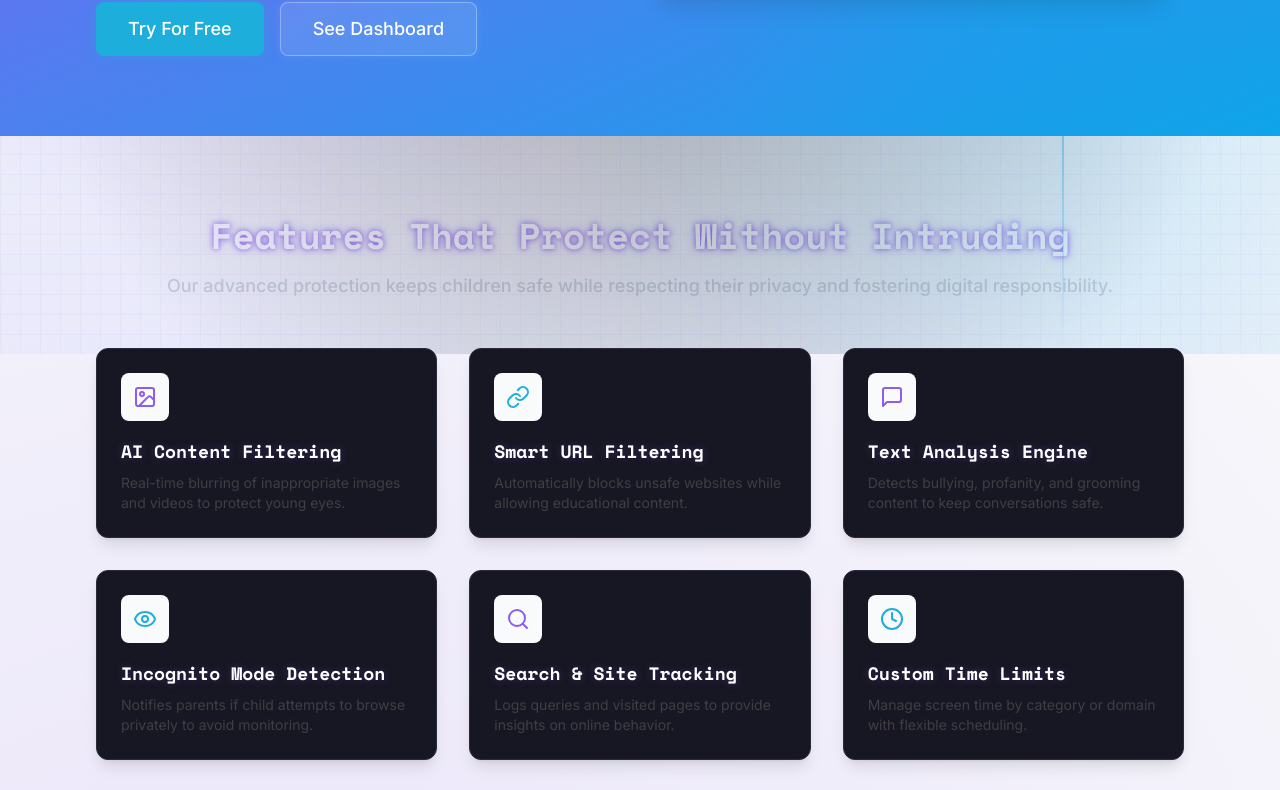
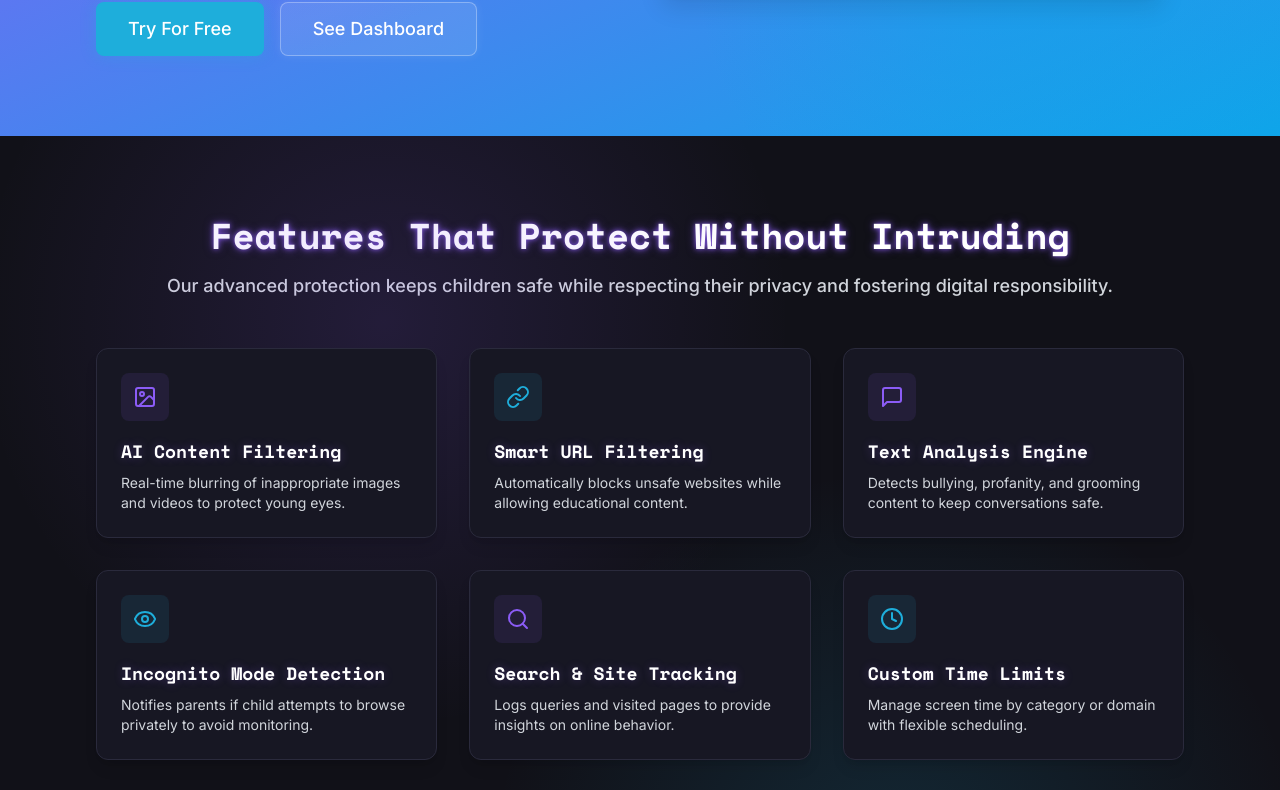
Before and after one commit to provanshh/cyber-safe-kids-shield-58, a React (Vite) app: page / in a window 1280 px wide. Shown: the part 446-1236 px from the top of the page. Built offline with nearby package versions, Linux system fonts and the light colour scheme.

Commit message:
Fix: Apply dark theme to sections
Apply the dark theme to the FAQ, Testimonials, and Features sections to improve button visibility and overall aesthetics.

```diff
--- a/src/components/FAQ.tsx
+++ b/src/components/FAQ.tsx
@@ -17,13 +17,25 @@ interface FAQProps {
 
 export const FAQ = ({ faqs }: FAQProps) => {
   return (
-    <Accordion type="single" collapsible className="w-full">
+    <Accordion
+      type="single"
+      collapsible
+      className="w-full bg-[#171723] rounded-xl border border-[#2A2A3C] overflow-hidden"
+    >
       {faqs.map((faq, index) => (
-        <AccordionItem key={index} value={`item-${index}`} className="border-b border-gray-200">
-          <AccordionTrigger className="text-left font-medium py-4 hover:text-cipher-purple hover:no-underline text-white">
+        <AccordionItem
+          key={index}
+          value={`item-${index}`}
+          className="border-b border-[#2A2A3C] last:border-b-0"
+        >
+          <AccordionTrigger
+            className="text-left font-medium py-4 px-6 hover:bg-[#1E1E2C] text-white hover:text-cipher-purple transition-colors"
+          >
             {faq.question}
           </AccordionTrigger>
-          <AccordionContent className="text-gray-300 py-3 font-medium">
+          <AccordionContent
+            className="text-gray-300 py-3 px-6 font-medium bg-[#11111D]"
+          >
             {faq.answer}
           </AccordionContent>
         </AccordionItem>
--- a/src/components/FeatureCard.tsx
+++ b/src/components/FeatureCard.tsx
@@ -15,18 +15,18 @@ export const FeatureCard = ({
   color = "default"
 }: FeatureCardProps) => {
   const iconColors = {
-    purple: "text-cipher-purple",
-    blue: "text-cipher-blue",
-    default: "text-cipher-gray"
+    purple: "text-cipher-purple bg-cipher-purple/10",
+    blue: "text-cipher-blue bg-cipher-blue/10",
+    default: "text-gray-400 bg-gray-800/20"
   };
 
   return (
-    <div className="feature-card flex flex-col items-start">
-      <div className={`p-3 rounded-lg bg-gray-50 mb-4 ${iconColors[color]}`}>
+    <div className="feature-card bg-[#171723] border border-[#2A2A3C] p-6 rounded-xl hover:shadow-[0_0_15px_rgba(139,92,246,0.2)] transition-shadow">
+      <div className={`p-3 rounded-lg mb-4 w-fit ${iconColors[color]}`}>
         <Icon className="h-6 w-6" />
       </div>
-      <h3 className="text-lg font-semibold mb-2">{title}</h3>
-      <p className="text-cipher-gray text-sm">{description}</p>
+      <h3 className="text-lg font-semibold mb-2 text-white">{title}</h3>
+      <p className="text-gray-300 text-sm">{description}</p>
     </div>
   );
 };
--- a/src/pages/Index.tsx
+++ b/src/pages/Index.tsx
@@ -1,4 +1,3 @@
-
 import { Navbar } from "@/components/Navbar";
 import { Footer } from "@/components/Footer";
 import { Button } from "@/components/Button";
@@ -229,7 +228,7 @@ const Index = () => {
       </section>
 
       {/* Features Section */}
-      <section id="features" className="py-20 px-6 md:px-12 lg:px-24 bg-gray-50">
+      <section id="features" className="enhanced-section bg-[#111118] py-20 px-6 md:px-12 lg:px-24">
         <div className="max-w-7xl mx-auto">
           <SectionHeading
             title="Features That Protect Without Intruding"
@@ -277,7 +276,7 @@ const Index = () => {
       </section>
 
       {/* Testimonials Section */}
-      <section className="py-20 px-6 md:px-12 lg:px-24 bg-gray-50">
+      <section className="enhanced-section bg-[#111118] py-20 px-6 md:px-12 lg:px-24">
         <div className="max-w-7xl mx-auto">
           <SectionHeading
             title="Trusted By Parents"
@@ -330,7 +329,7 @@ const Index = () => {
       </section>
 
       {/* FAQ Section */}
-      <section id="faq" className="py-20 px-6 md:px-12 lg:px-24 bg-gray-50">
+      <section id="faq" className="enhanced-section bg-[#111118] py-20 px-6 md:px-12 lg:px-24">
         <div className="max-w-3xl mx-auto">
           <SectionHeading
             title="Frequently Asked Questions"
```
